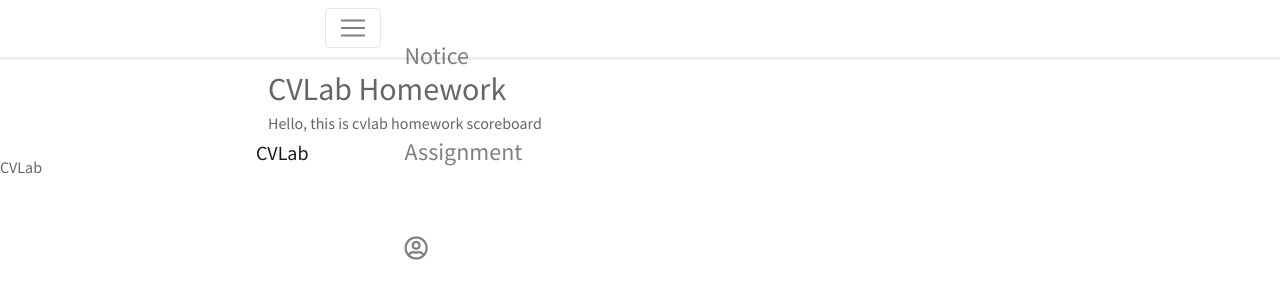
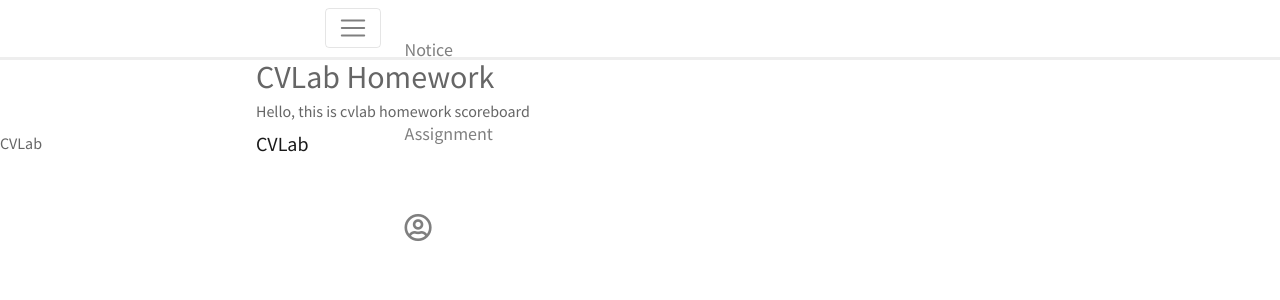
Before and after one commit to jiunbae/scoreboard, a Flask app: page / in a window 1280 px wide, after a click that opens the changed part. Shown: the top 300 px of the page. Run offline with Flask 2, Linux system fonts and the light colour scheme; some libraries are stand-ins or nearby versions.

Commit message:
Update statics

```diff
--- a/app/static/css/style.css
+++ b/app/static/css/style.css
@@ -45,9 +45,26 @@ nav.navbar ul.navbar-nav li.nav-item {
     margin: 12px;
 }
 
+nav.navbar .nav-link {
+    font-size: 18px;
+}
+
+nav.navbar .nav-link.nav-icon {
+    font-size: 28px;
+}
+
+#flash {
+    margin: 0 auto;
+    padding: 16px;
+    width: 768px;
+}
+
+#flash ul li {
+    list-style-type: none
+}
+
 #wrapper {
     margin: 0 auto;
-    padding: 12px;
     width: 768px;
 }
 
```
